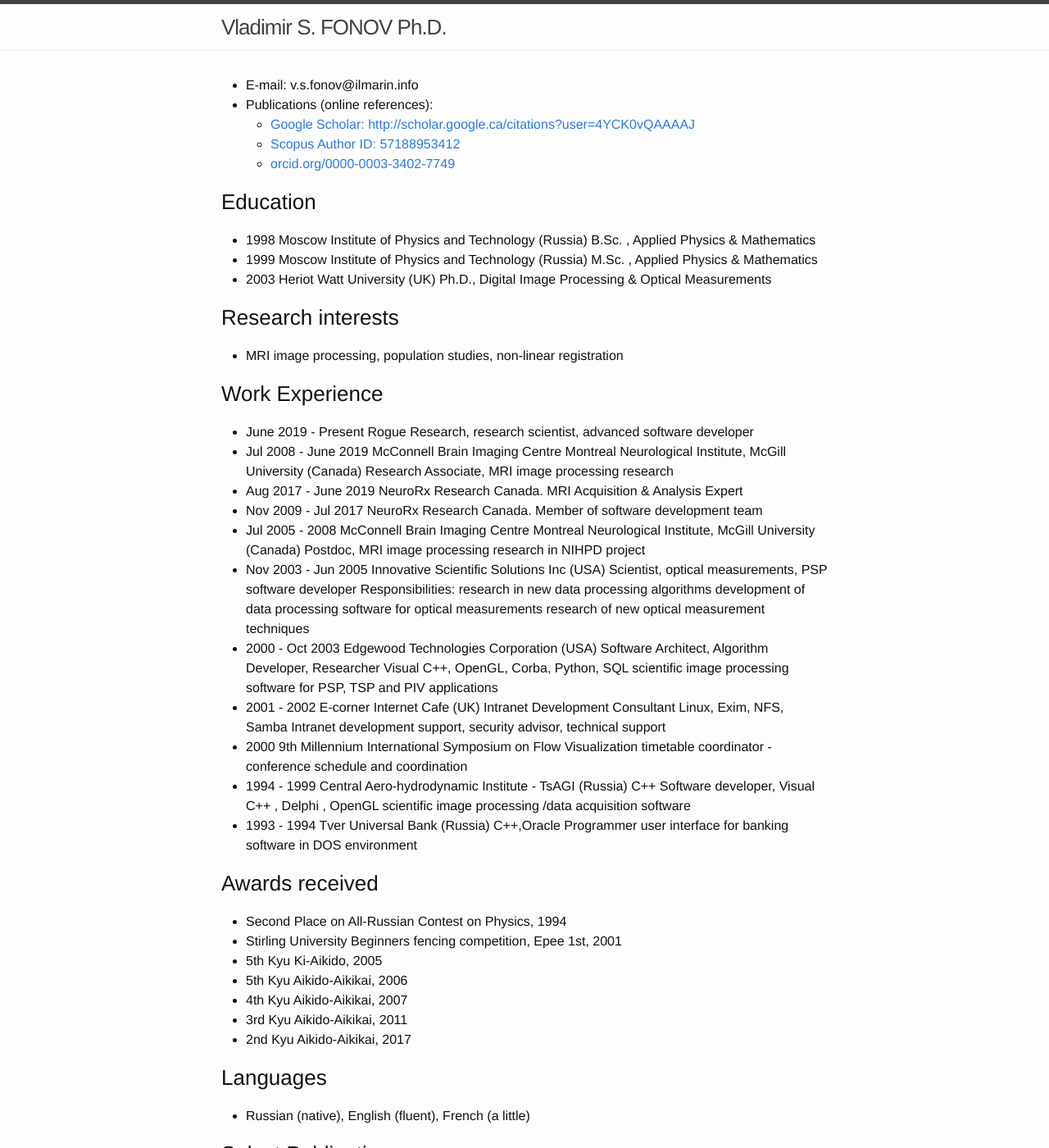
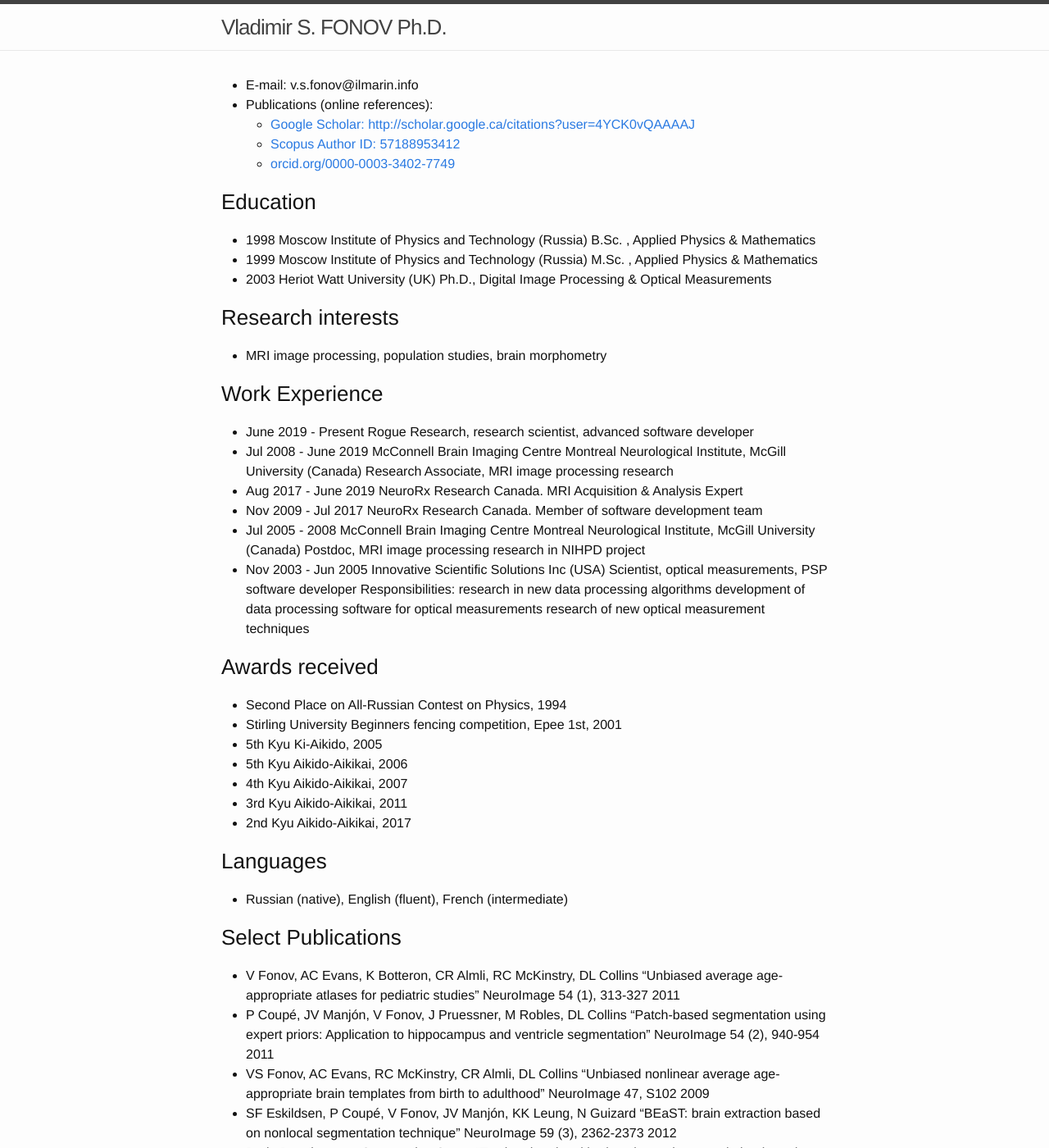
Before and after one commit to vfonov/vfonov.github.io, a Jekyll site: the page built from CV.md, in a window 1280 px wide and 1400 px high. Shown: the whole window at 82% size. Built offline with Jekyll 4.4.1, drawn with Linux system fonts in a browser that asks for light colours; some of the changed text lies outside the part shown.

Commit message:
Updated CV

```diff
--- a/CV.md
+++ b/CV.md
@@ -15,7 +15,7 @@ permalink: /cv/
 * 2003 Heriot Watt University (UK) Ph.D., Digital Image Processing & Optical Measurements
 
 ### Research interests
-* MRI image processing, population studies, non-linear registration
+* MRI image processing, population studies, brain morphometry
 
 ### Work Experience
 * June 2019 - Present Rogue Research, research scientist, advanced software developer
@@ -24,11 +24,6 @@ permalink: /cv/
 * Nov 2009 - Jul 2017  NeuroRx Research Canada. Member of software development team
 * Jul 2005 - 2008 McConnell Brain Imaging Centre Montreal Neurological Institute, McGill University (Canada) Postdoc, MRI image processing research in NIHPD project
 * Nov 2003 - Jun 2005 Innovative Scientific Solutions Inc (USA) Scientist, optical measurements, PSP software developer Responsibilities: research in new data processing algorithms development of data processing software for optical measurements research of new optical measurement techniques
-* 2000 - Oct 2003 Edgewood Technologies Corporation (USA) Software Architect, Algorithm Developer, Researcher Visual C++, OpenGL, Corba, Python, SQL  scientific image processing software for PSP, TSP and PIV applications
-* 2001 - 2002 E-corner Internet Cafe (UK) Intranet Development Consultant Linux, Exim, NFS, Samba Intranet development support, security advisor, technical support
-* 2000 9th Millennium International Symposium on Flow Visualization timetable coordinator - conference schedule and coordination
-* 1994 - 1999 Central Aero-hydrodynamic Institute - TsAGI (Russia) C++ Software developer, Visual C++ , Delphi , OpenGL scientific image processing /data acquisition software
-* 1993 - 1994 Tver Universal Bank (Russia) C++,Oracle Programmer user interface for banking software in DOS environment
 
 ### Awards received
 * Second Place on All-Russian Contest on Physics, 1994
@@ -40,7 +35,7 @@ permalink: /cv/
 * 2nd Kyu Aikido-Aikikai, 2017
 
 ### Languages
-* Russian (native), English (fluent), French (a little)
+* Russian (native), English (fluent), French (intermediate)
 
 ### Select Publications
 * V Fonov, AC Evans, K Botteron, CR Almli, RC McKinstry, DL Collins "Unbiased average age-appropriate atlases for pediatric studies"
@@ -90,21 +85,12 @@ For full list see [orcid.org/0000-0003-3402-7749](http://orcid.org/0000-0003-340
 * Fonov, V. (2002). Development and Analysis of Data Processing Methods Applied to Luminescent Coating Systems in Aerodynamics, Heriot-Watt University.
 
 #### Peer Review contributions
-* [NeuroImage](https://www.journals.elsevier.com/neuroimage/)
-* [Medical Image Analysis](https://www.journals.elsevier.com/medical-image-analysis/)
-* [Scientific Reports - Nature](https://www.nature.com/srep/)
-* [IEEE Transactions on Medical Imaging](http://ieeexplore.ieee.org/xpl/RecentIssue.jsp?reload=true&punumber=42)
+* [Publons profile](https://publons.com/researcher/AAG-9572-2019/)
 
 #### Open Source Software contributions
 * Github profile: [vfonov](https://github.com/vfonov/)
-* MNI minc-toolkit maintenance an improvements: <https://github.com/BIC-MNI/>
+* MNI minc-toolkit: <https://github.com/BIC-MNI/>
 * Contribution to open source software
   * Insight Toolkit: <http://www.itk.org/>
   * ANTs: <http://stnava.github.io/ANTs/>
   * Torch7: <https://github.com/torch/torch7>
-* Embedded software:
-  * enhancements in linux kernel module for camera module in mini2440 board: <https://github.com/vfonov/s3c2440camera>
-  * port of mjpg-streamer optimized for mini2440 board: <https://github.com/vfonov/mjpg-streamer-mini2440>
-  * uIP-based web server on 8bit AVR cpu: <https://github.com/vfonov/uhttpd-avr>
-  * lwiIP-based web server on 8bit AVR cpu: <https://github.com/vfonov/lwip-avr>
-  * low-cost USB JTAG dongle based on 8 bit AVR cpu: <https://github.com/vfonov/opendous-jtag>
```
